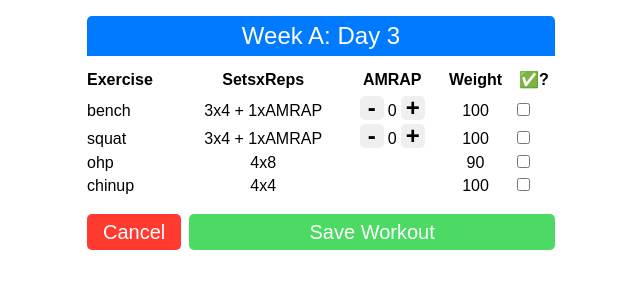
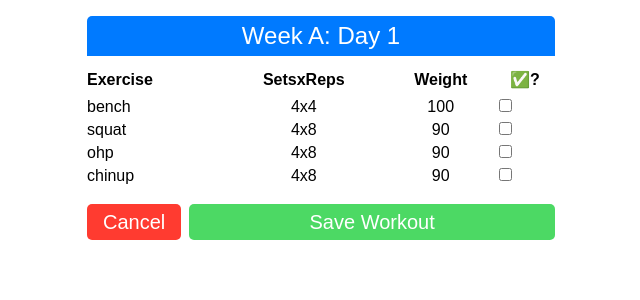
Before and after one commit to rcyork/workout, a React (Create React App) app: page /workout in a window 1280 px wide. Shown: the top 300 px of the page, without its empty margins (319-959 px from the left). Built offline with nearby package versions, Linux system fonts and the light colour scheme.

Commit message:
add persistence via local storage

```diff
--- a/src/App.js
+++ b/src/App.js
@@ -1,4 +1,4 @@
-import React, { useState } from "react";
+import React, { useState, useEffect } from "react";
 import { BrowserRouter, Switch, Route } from "react-router-dom";
 
 import { INTIAL_WEIGHTS } from "./utils/initialWeights";
@@ -11,8 +11,12 @@ import { Workout } from "./components/Workout/Workout";
 import "./App.css";
 
 export const App = () => {
-  const [weights, setWeights] = useState(INTIAL_WEIGHTS);
-  const [log, setLog] = useState([
+  const [weights, setWeights] = useState(
+    JSON.parse(localStorage.getItem("weights")) || INTIAL_WEIGHTS
+  );
+  const [log, setLog] = useState(
+    JSON.parse(localStorage.getItem("log")) ||
+      [
         // {
         //   date: new Date(),
         //   id: "wad1",
@@ -241,10 +245,24 @@ export const App = () => {
         //     }
         //   ]
         // }
-  ]);
+      ]
+  );
   const [workout, setWorkout] = useState(
-    WORKOUTS.find(workout => workout.id === "wad3")
+    JSON.parse(localStorage.getItem("workout")) ||
+      WORKOUTS.find(workout => workout.id === "wad1")
   );
+
+  useEffect(() => {
+    localStorage.setItem("workout", JSON.stringify(workout));
+  });
+
+  useEffect(() => {
+    localStorage.setItem("log", JSON.stringify(log));
+  });
+
+  useEffect(() => {
+    localStorage.setItem("weights", JSON.stringify(weights));
+  });
 
   const formattedWorkout = {
     ...workout,
@@ -289,6 +307,7 @@ export const App = () => {
                 log={log}
                 setLog={setLog}
                 setWeights={setWeights}
+                weights={weights}
                 setWorkout={setWorkout}
               />
             )}
--- a/src/components/Log/Log.js
+++ b/src/components/Log/Log.js
@@ -1,4 +1,4 @@
-import React from "react";
+import React, { useEffect } from "react";
 import { Link } from "react-router-dom";
 import moment from "moment";
 
@@ -7,6 +7,10 @@ import { WORKOUT_NAMES } from "../../utils/workoutNames";
 import "./Log.css";
 
 export const Log = ({ log, setLog }) => {
+  useEffect(() => {
+    localStorage.setItem("log", JSON.stringify(log));
+  });
+
   const deleteLogEntry = date => {
     setLog(log => {
       return log.filter(entry => {
--- a/src/components/Workout/Workout.js
+++ b/src/components/Workout/Workout.js
@@ -1,4 +1,4 @@
-import React, { useState } from "react";
+import React, { useState, useEffect } from "react";
 import { Link } from "react-router-dom";
 import { roundToNearestFive } from "../../utils/roundToNearestFive";
 import { WORKOUT_NAMES } from "../../utils/workoutNames";
@@ -6,7 +6,14 @@ import { getNextWorkout } from "../../utils/getNextWorkout";
 
 import "./Workout.css";
 
-export const Workout = ({ workout, setLog, setWeights, setWorkout }) => {
+export const Workout = ({
+  workout,
+  setLog,
+  setWeights,
+  setWorkout,
+  weights,
+  log
+}) => {
   const [userEnteredWeights, setUserEnteredWeights] = useState([
     { name: "deadlift", weight: 0, amrapNumber: 0, completed: false },
     { name: "row", weight: 0, amrapNumber: 0, completed: false },
@@ -132,9 +139,6 @@ export const Workout = ({ workout, setLog, setWeights, setWorkout }) => {
                               decrement(exercise.name, 5, "weight")
                             }
                           >
-                            {/* <span role="img" aria-label="minus" className="minus">
-                              ➖
-                            </span> */}
                             -
                           </button>
                           <span className="userEnteredValue">
@@ -151,9 +155,6 @@ export const Workout = ({ workout, setLog, setWeights, setWorkout }) => {
                             }
                           >
                             +
-                            {/* <span role="img" aria-label="plus" className="plus">
-                              ➕
-                            </span> */}
                           </button>
                         </div>
                       ) : exercise.reps === 8 ? (
@@ -189,7 +190,8 @@ export const Workout = ({ workout, setLog, setWeights, setWorkout }) => {
           to="/"
           className="workout__save"
           onClick={() => {
-            setWeights(weights =>
+            setWeights(
+              weights =>
                 weights.map(weightsEntry => {
                   const endOfWeek = workout.id.endsWith("3");
                   const isExerciseFromThisWorkout = workout.exercises.some(
@@ -223,7 +225,10 @@ export const Workout = ({ workout, setLog, setWeights, setWorkout }) => {
                         ? weightsEntry.weight + weightsEntry.progressionRate
                         : weightsEntry.weight
                   };
-              })
+                }),
+              () => {
+                localStorage.setItem("weights", JSON.stringify(weights));
+              }
             );
             setWorkout(workout => (workout = getNextWorkout(workout.id)));
             setLog(log =>
```
Lines whose indentation alone changed are shown as unchanged.
